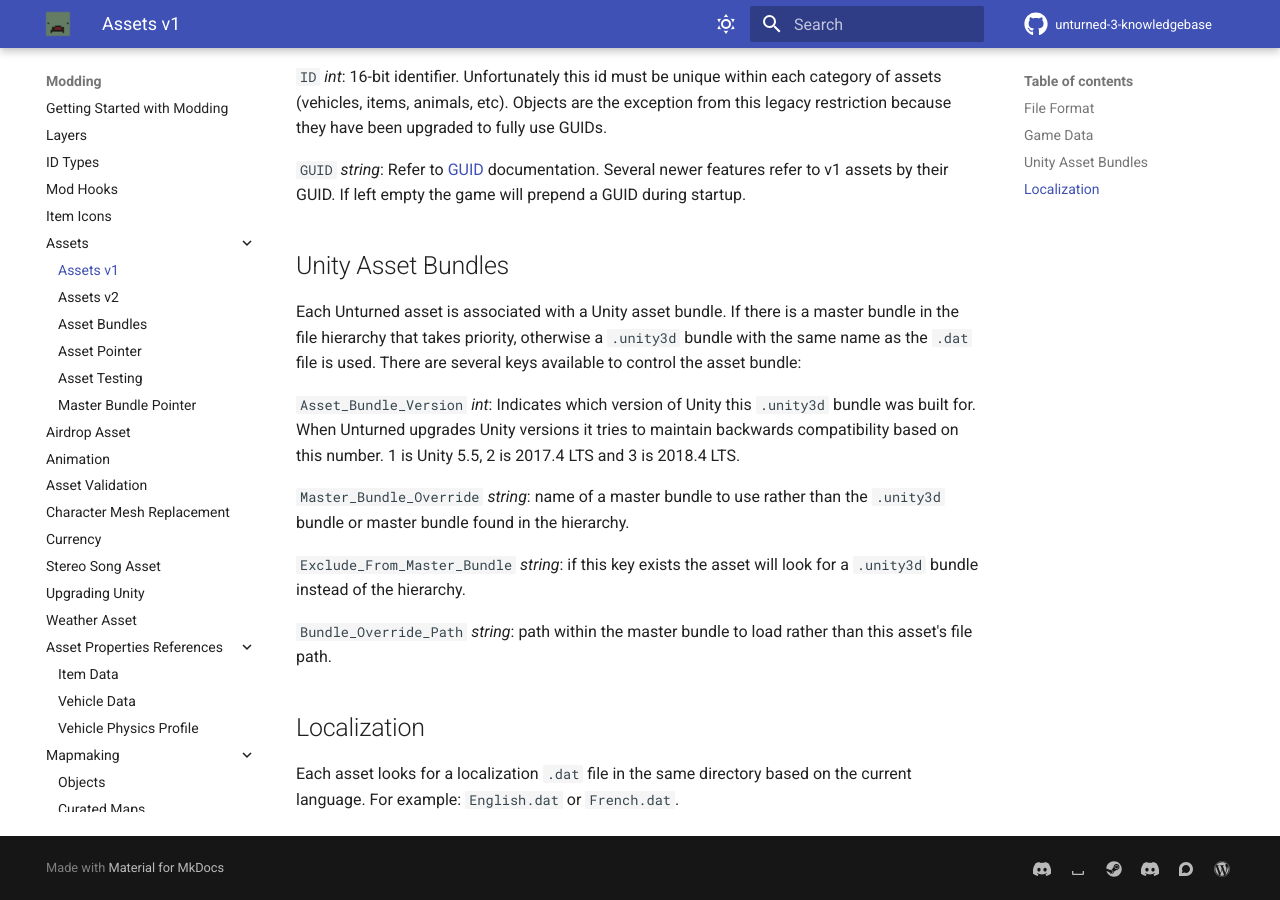
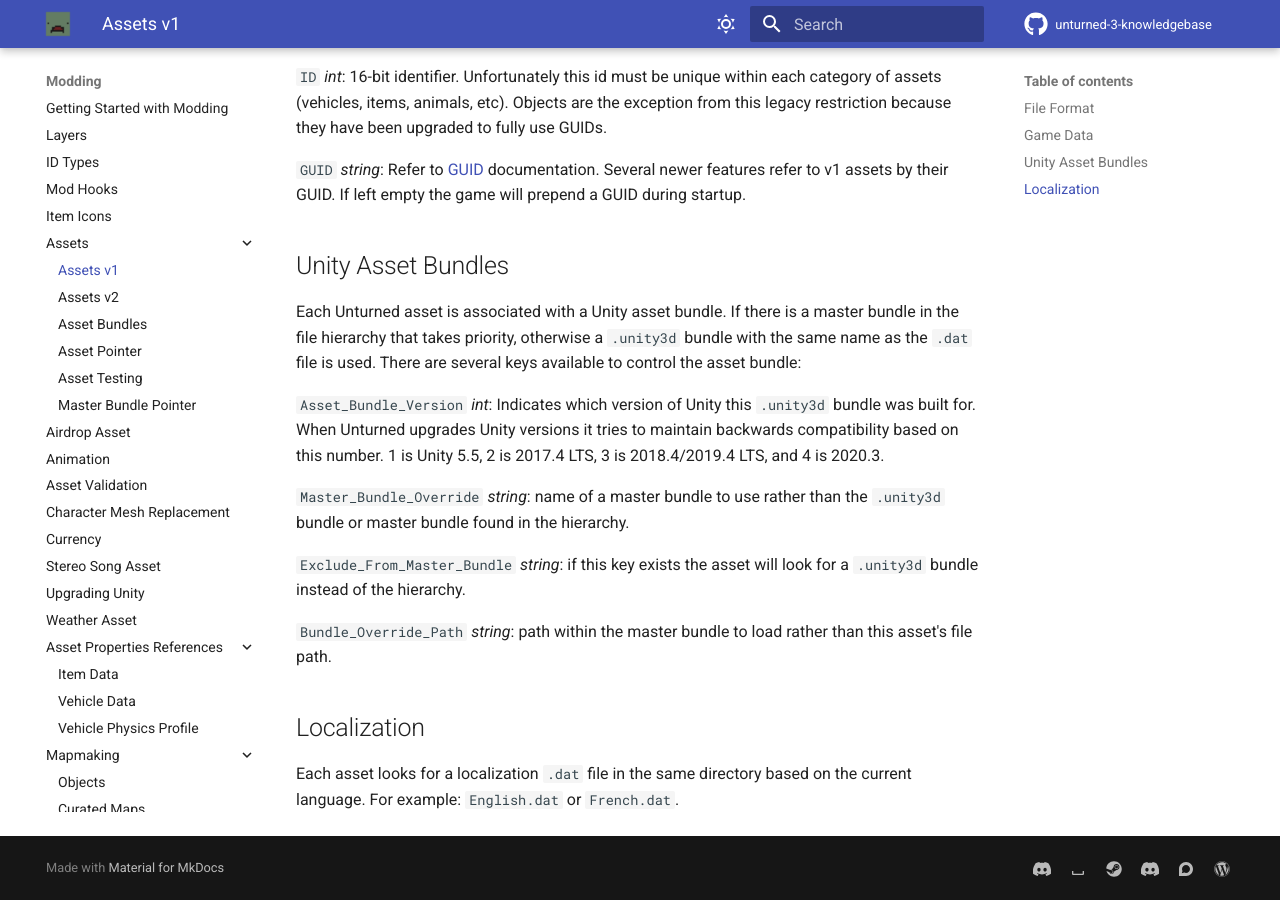
Before and after one commit to unturned-info/unturned-3-knowledgebase, an MkDocs documentation site: the page built from docs/Modding/AssetTypes/AssetsV1.md, in a window 1280 px wide and 900 px high, scrolled down 978 px. Built offline with MkDocs 1.6.1 and Material for MkDocs 9.7.7, drawn with Linux system fonts in a browser that asks for light colours; comment, search, counter and statistics services are not loaded.

Commit message:
Update AssetsV1.md
Updating something about unity version number. This caused confused on UO.

Signed-off-by: Jdance-Media <67397422+Jdance-Media@users.noreply.github.com>

```diff
--- a/docs/Modding/AssetTypes/AssetsV1.md
+++ b/docs/Modding/AssetTypes/AssetsV1.md
@@ -33,7 +33,7 @@
 
 Each Unturned asset is associated with a Unity asset bundle. If there is a master bundle in the file hierarchy that takes priority, otherwise a `.unity3d` bundle with the same name as the `.dat` file is used. There are several keys available to control the asset bundle:
 
-`Asset_Bundle_Version` *int*: Indicates which version of Unity this `.unity3d` bundle was built for. When Unturned upgrades Unity versions it tries to maintain backwards compatibility based on this number. 1 is Unity 5.5, 2 is 2017.4 LTS and 3 is 2018.4 LTS.
+`Asset_Bundle_Version` *int*: Indicates which version of Unity this `.unity3d` bundle was built for. When Unturned upgrades Unity versions it tries to maintain backwards compatibility based on this number. 1 is Unity 5.5, 2 is 2017.4 LTS, 3 is 2018.4/2019.4 LTS, and 4 is 2020.3.
 
 `Master_Bundle_Override` *string*: name of a master bundle to use rather than the `.unity3d` bundle or master bundle found in the hierarchy.
 
```
